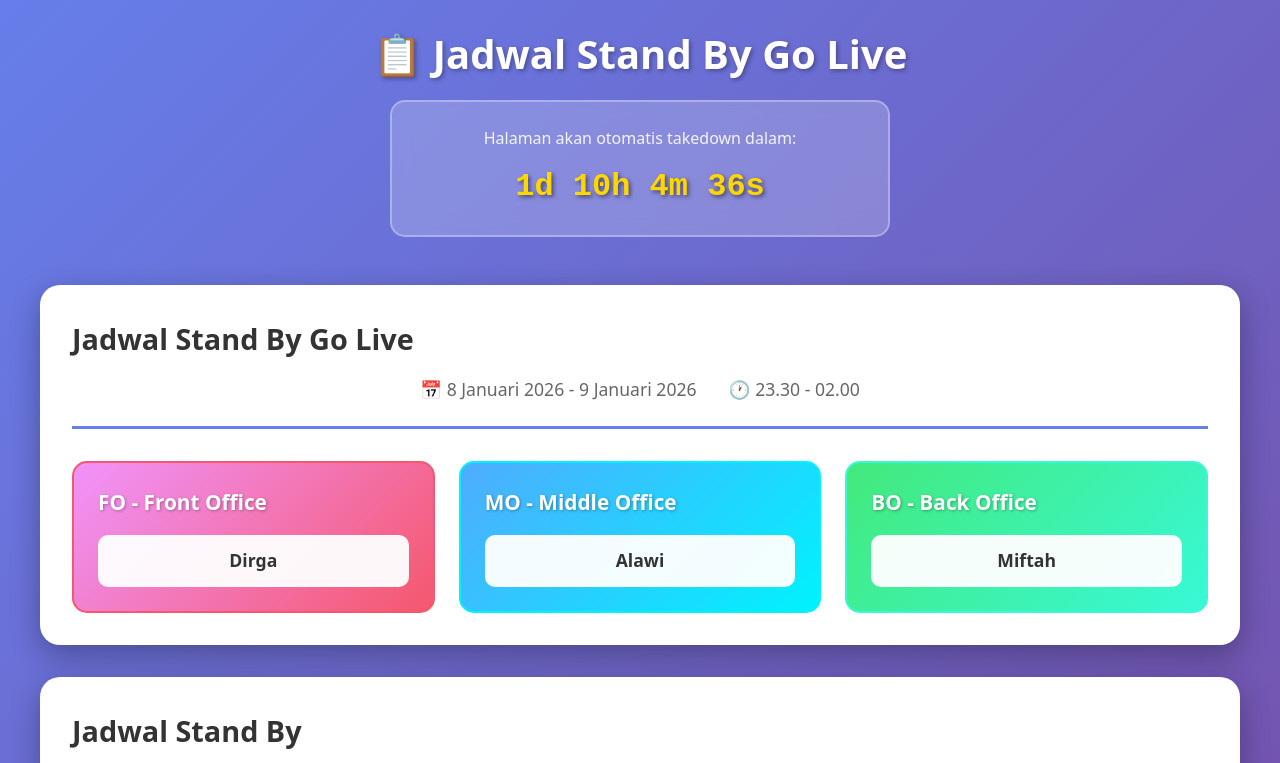
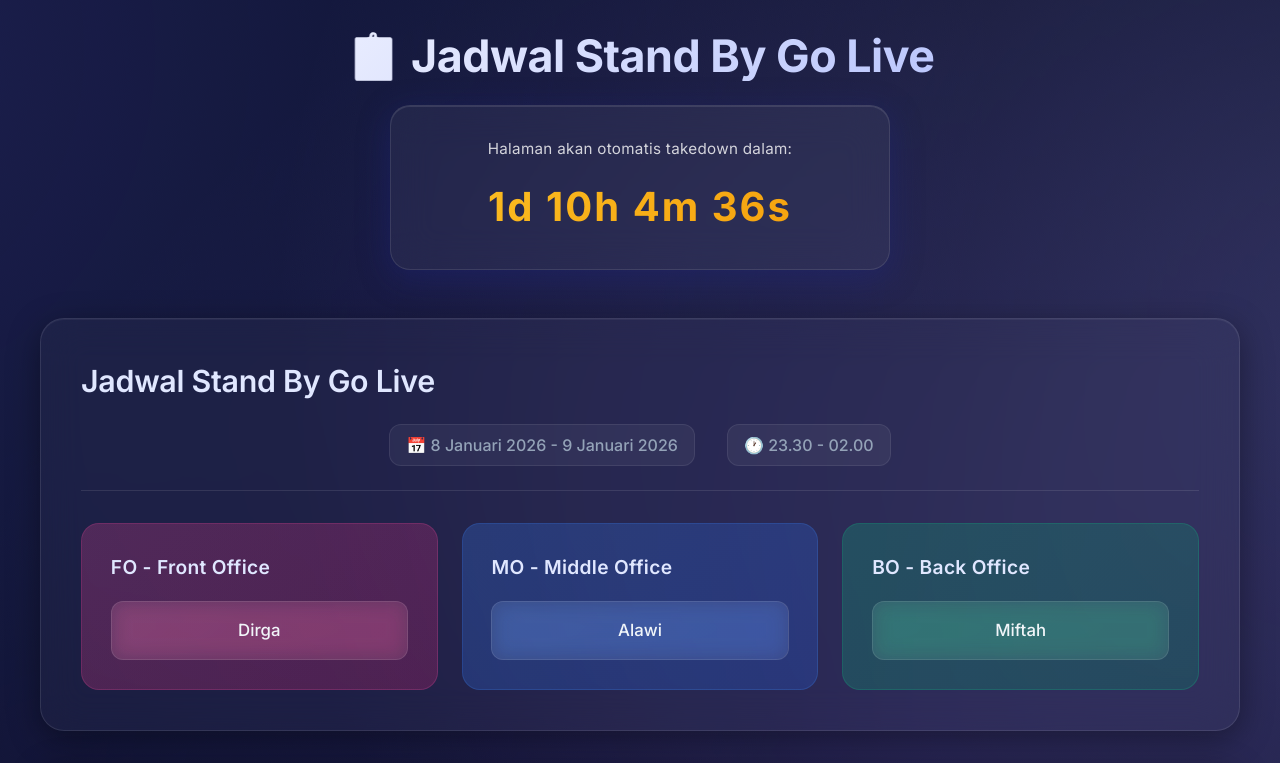
Before and after one commit to MaulanaRhezaArdiansyah/stand-by-schedule, a React (Vite) app: page / in a window 1280 px wide. Shown: the top 763 px of the page. Built offline with nearby package versions, Linux system fonts and the light colour scheme.

Commit message:
Update to modern elegant dark theme with glassmorphism

```diff
--- a/src/App.css
+++ b/src/App.css
@@ -1,50 +1,94 @@
+@import url('https://fonts.googleapis.com/css2?family=Inter:wght@300;400;500;600;700&display=swap');
+
 * {
   margin: 0;
   padding: 0;
   box-sizing: border-box;
 }
 
+body {
+  font-family: 'Inter', -apple-system, BlinkMacSystemFont, sans-serif;
+}
+
 .app {
   min-height: 100vh;
-  background: linear-gradient(135deg, #667eea 0%, #764ba2 100%);
+  background: #0a0e27;
+  position: relative;
+  overflow: hidden;
   padding: 2rem;
+}
+
+.app::before {
+  content: '';
+  position: fixed;
+  top: -50%;
+  left: -50%;
+  width: 200%;
+  height: 200%;
+  background:
+    radial-gradient(circle at 20% 50%, rgba(120, 119, 198, 0.3) 0%, transparent 50%),
+    radial-gradient(circle at 80% 80%, rgba(99, 102, 241, 0.2) 0%, transparent 50%),
+    radial-gradient(circle at 40% 20%, rgba(139, 92, 246, 0.15) 0%, transparent 50%);
+  animation: gradientShift 15s ease infinite;
+  z-index: 0;
+}
+
+@keyframes gradientShift {
+  0%, 100% { transform: translate(0, 0) rotate(0deg); }
+  50% { transform: translate(-30px, 30px) rotate(180deg); }
 }
 
 .header {
   text-align: center;
   color: white;
   margin-bottom: 3rem;
+  position: relative;
+  z-index: 1;
   animation: fadeIn 0.8s ease-in;
 }
 
 .header h1 {
-  font-size: 2.5rem;
+  font-size: 2.8rem;
+  font-weight: 700;
   margin-bottom: 1.5rem;
-  text-shadow: 2px 2px 4px rgba(0, 0, 0, 0.3);
+  background: linear-gradient(135deg, #ffffff 0%, #a5b4fc 100%);
+  -webkit-background-clip: text;
+  -webkit-text-fill-color: transparent;
+  background-clip: text;
+  letter-spacing: -0.5px;
 }
 
 .countdown {
-  background: rgba(255, 255, 255, 0.2);
-  backdrop-filter: blur(10px);
-  padding: 1.5rem;
-  border-radius: 15px;
+  background: rgba(255, 255, 255, 0.05);
+  backdrop-filter: blur(20px);
+  -webkit-backdrop-filter: blur(20px);
+  padding: 2rem;
+  border-radius: 20px;
   max-width: 500px;
   margin: 0 auto;
-  border: 2px solid rgba(255, 255, 255, 0.3);
+  border: 1px solid rgba(255, 255, 255, 0.1);
+  box-shadow:
+    0 8px 32px 0 rgba(31, 38, 135, 0.37),
+    inset 0 1px 0 0 rgba(255, 255, 255, 0.1);
 }
 
 .countdown p {
-  font-size: 1rem;
-  margin-bottom: 0.8rem;
-  opacity: 0.9;
+  font-size: 0.95rem;
+  margin-bottom: 1rem;
+  opacity: 0.8;
+  font-weight: 400;
+  letter-spacing: 0.3px;
 }
 
 .timer {
-  font-size: 2rem;
-  font-weight: bold;
-  font-family: 'Courier New', monospace;
-  color: #ffd700;
-  text-shadow: 2px 2px 4px rgba(0, 0, 0, 0.5);
+  font-size: 2.5rem;
+  font-weight: 700;
+  font-family: 'Inter', monospace;
+  background: linear-gradient(135deg, #fbbf24 0%, #f59e0b 100%);
+  -webkit-background-clip: text;
+  -webkit-text-fill-color: transparent;
+  background-clip: text;
+  letter-spacing: 2px;
 }
 
 .main {
@@ -53,32 +97,44 @@
   display: flex;
   flex-direction: column;
   gap: 2rem;
+  position: relative;
+  z-index: 1;
 }
 
 .schedule-card {
-  background: white;
-  border-radius: 20px;
-  padding: 2rem;
-  box-shadow: 0 10px 30px rgba(0, 0, 0, 0.3);
+  background: rgba(255, 255, 255, 0.03);
+  backdrop-filter: blur(20px);
+  -webkit-backdrop-filter: blur(20px);
+  border-radius: 24px;
+  padding: 2.5rem;
+  border: 1px solid rgba(255, 255, 255, 0.1);
+  box-shadow:
+    0 8px 32px 0 rgba(0, 0, 0, 0.37),
+    inset 0 1px 0 0 rgba(255, 255, 255, 0.05);
   animation: slideUp 0.6s ease-out;
-  transition: transform 0.3s ease;
+  transition: all 0.4s cubic-bezier(0.4, 0, 0.2, 1);
 }
 
 .schedule-card:hover {
-  transform: translateY(-5px);
-  box-shadow: 0 15px 40px rgba(0, 0, 0, 0.4);
+  transform: translateY(-8px);
+  border-color: rgba(99, 102, 241, 0.3);
+  box-shadow:
+    0 20px 60px 0 rgba(99, 102, 241, 0.3),
+    inset 0 1px 0 0 rgba(255, 255, 255, 0.1);
 }
 
 .schedule-header {
   margin-bottom: 2rem;
   padding-bottom: 1.5rem;
-  border-bottom: 3px solid #667eea;
+  border-bottom: 1px solid rgba(255, 255, 255, 0.1);
 }
 
 .schedule-header h2 {
-  color: #333;
-  font-size: 1.8rem;
-  margin-bottom: 1rem;
+  color: #e0e7ff;
+  font-size: 1.9rem;
+  font-weight: 600;
+  margin-bottom: 1.2rem;
+  letter-spacing: -0.3px;
 }
 
 .schedule-meta {
@@ -89,95 +145,155 @@
 }
 
 .schedule-meta span {
-  font-size: 1.1rem;
-  color: #666;
+  font-size: 1rem;
+  color: #94a3b8;
   font-weight: 500;
+  padding: 0.5rem 1rem;
+  background: rgba(255, 255, 255, 0.05);
+  border-radius: 12px;
+  border: 1px solid rgba(255, 255, 255, 0.08);
 }
 
 .roles-grid {
   display: grid;
-  grid-template-columns: repeat(auto-fit, minmax(280px, 1fr));
+  grid-template-columns: repeat(auto-fit, minmax(300px, 1fr));
   gap: 1.5rem;
   margin-top: 1.5rem;
 }
 
 .role-section {
-  padding: 1.5rem;
-  border-radius: 15px;
-  border: 2px solid;
+  padding: 1.8rem;
+  border-radius: 18px;
+  border: 1px solid;
+  transition: all 0.4s cubic-bezier(0.4, 0, 0.2, 1);
+  position: relative;
+  overflow: hidden;
+}
+
+.role-section::before {
+  content: '';
+  position: absolute;
+  top: 0;
+  left: 0;
+  right: 0;
+  bottom: 0;
+  background: inherit;
+  opacity: 0.8;
+  z-index: 0;
+}
+
+.role-section > * {
+  position: relative;
+  z-index: 1;
+}
+
+.role-section:hover {
+  transform: translateY(-5px);
+  box-shadow: 0 12px 30px rgba(0, 0, 0, 0.3);
+}
+
+.role-section.fo {
+  background: linear-gradient(135deg, rgba(236, 72, 153, 0.15) 0%, rgba(219, 39, 119, 0.15) 100%);
+  border-color: rgba(236, 72, 153, 0.3);
+}
+
+.role-section.fo:hover {
+  border-color: rgba(236, 72, 153, 0.5);
+  box-shadow: 0 12px 30px rgba(236, 72, 153, 0.2);
+}
+
+.role-section.mo {
+  background: linear-gradient(135deg, rgba(59, 130, 246, 0.15) 0%, rgba(37, 99, 235, 0.15) 100%);
+  border-color: rgba(59, 130, 246, 0.3);
+}
+
+.role-section.mo:hover {
+  border-color: rgba(59, 130, 246, 0.5);
+  box-shadow: 0 12px 30px rgba(59, 130, 246, 0.2);
+}
+
+.role-section.bo {
+  background: linear-gradient(135deg, rgba(16, 185, 129, 0.15) 0%, rgba(5, 150, 105, 0.15) 100%);
+  border-color: rgba(16, 185, 129, 0.3);
+}
+
+.role-section.bo:hover {
+  border-color: rgba(16, 185, 129, 0.5);
+  box-shadow: 0 12px 30px rgba(16, 185, 129, 0.2);
+}
+
+.role-section h3 {
+  color: #e0e7ff;
+  font-size: 1.2rem;
+  margin-bottom: 1.2rem;
+  font-weight: 600;
+  letter-spacing: 0.3px;
+}
+
+.person {
+  background: rgba(255, 255, 255, 0.08);
+  backdrop-filter: blur(10px);
+  padding: 1rem 1.4rem;
+  border-radius: 12px;
+  color: #f1f5f9;
+  font-weight: 500;
+  font-size: 1.05rem;
+  text-align: center;
+  border: 1px solid rgba(255, 255, 255, 0.1);
   transition: all 0.3s ease;
 }
 
-.role-section:hover {
-  transform: scale(1.03);
-  box-shadow: 0 5px 15px rgba(0, 0, 0, 0.2);
-}
-
-.role-section.fo {
-  background: linear-gradient(135deg, #f093fb 0%, #f5576c 100%);
-  border-color: #f5576c;
-}
-
-.role-section.mo {
-  background: linear-gradient(135deg, #4facfe 0%, #00f2fe 100%);
-  border-color: #00f2fe;
-}
-
-.role-section.bo {
-  background: linear-gradient(135deg, #43e97b 0%, #38f9d7 100%);
-  border-color: #38f9d7;
-}
-
-.role-section h3 {
-  color: white;
-  font-size: 1.3rem;
-  margin-bottom: 1rem;
-  text-shadow: 1px 1px 3px rgba(0, 0, 0, 0.3);
-}
-
-.person {
-  background: rgba(255, 255, 255, 0.95);
-  padding: 0.8rem 1.2rem;
-  border-radius: 10px;
-  color: #333;
-  font-weight: 600;
-  font-size: 1.1rem;
-  text-align: center;
+.person:hover {
+  background: rgba(255, 255, 255, 0.12);
+  border-color: rgba(255, 255, 255, 0.2);
 }
 
 .person-list {
   display: flex;
   flex-direction: column;
-  gap: 0.8rem;
+  gap: 0.9rem;
 }
 
 .person-shift {
-  background: rgba(255, 255, 255, 0.95);
-  padding: 0.8rem 1.2rem;
-  border-radius: 10px;
+  background: rgba(255, 255, 255, 0.08);
+  backdrop-filter: blur(10px);
+  padding: 1rem 1.4rem;
+  border-radius: 12px;
   display: flex;
   justify-content: space-between;
   align-items: center;
+  border: 1px solid rgba(255, 255, 255, 0.1);
+  transition: all 0.3s ease;
+}
+
+.person-shift:hover {
+  background: rgba(255, 255, 255, 0.12);
+  border-color: rgba(255, 255, 255, 0.2);
+  transform: translateX(5px);
 }
 
 .person-shift .name {
-  color: #333;
+  color: #f1f5f9;
   font-weight: 600;
   font-size: 1.05rem;
 }
 
 .person-shift .time {
-  color: #666;
+  color: #94a3b8;
   font-size: 0.9rem;
   font-weight: 500;
+  font-family: 'Inter', monospace;
 }
 
 .footer {
   text-align: center;
   margin-top: 3rem;
-  color: white;
-  opacity: 0.8;
+  color: #64748b;
+  opacity: 0.9;
   font-size: 0.9rem;
+  position: relative;
+  z-index: 1;
+  font-weight: 400;
 }
 
 .takedown-message {
@@ -186,22 +302,45 @@
   flex-direction: column;
   justify-content: center;
   align-items: center;
-  background: linear-gradient(135deg, #434343 0%, #000000 100%);
+  background: #0a0e27;
   color: white;
   padding: 2rem;
   text-align: center;
   animation: fadeIn 1s ease-in;
+  position: relative;
+  overflow: hidden;
+}
+
+.takedown-message::before {
+  content: '';
+  position: absolute;
+  top: 0;
+  left: 0;
+  right: 0;
+  bottom: 0;
+  background: radial-gradient(circle at 50% 50%, rgba(99, 102, 241, 0.1) 0%, transparent 50%);
+  z-index: 0;
+}
+
+.takedown-message > * {
+  position: relative;
+  z-index: 1;
 }
 
 .takedown-message h1 {
   font-size: 3rem;
   margin-bottom: 1rem;
-  text-shadow: 2px 2px 8px rgba(0, 0, 0, 0.5);
+  font-weight: 700;
+  background: linear-gradient(135deg, #94a3b8 0%, #64748b 100%);
+  -webkit-background-clip: text;
+  -webkit-text-fill-color: transparent;
+  background-clip: text;
 }
 
 .takedown-message p {
-  font-size: 1.3rem;
-  opacity: 0.8;
+  font-size: 1.2rem;
+  color: #94a3b8;
+  font-weight: 400;
 }
 
 @keyframes fadeIn {
@@ -230,20 +369,28 @@
   }
 
   .header h1 {
+    font-size: 2rem;
+  }
+
+  .countdown {
+    padding: 1.5rem;
+  }
+
+  .timer {
     font-size: 1.8rem;
   }
 
-  .timer {
-    font-size: 1.5rem;
+  .schedule-card {
+    padding: 1.8rem;
   }
 
   .schedule-header h2 {
-    font-size: 1.4rem;
+    font-size: 1.5rem;
   }
 
   .schedule-meta {
     flex-direction: column;
-    gap: 0.5rem;
+    gap: 0.8rem;
   }
 
   .roles-grid {
```
